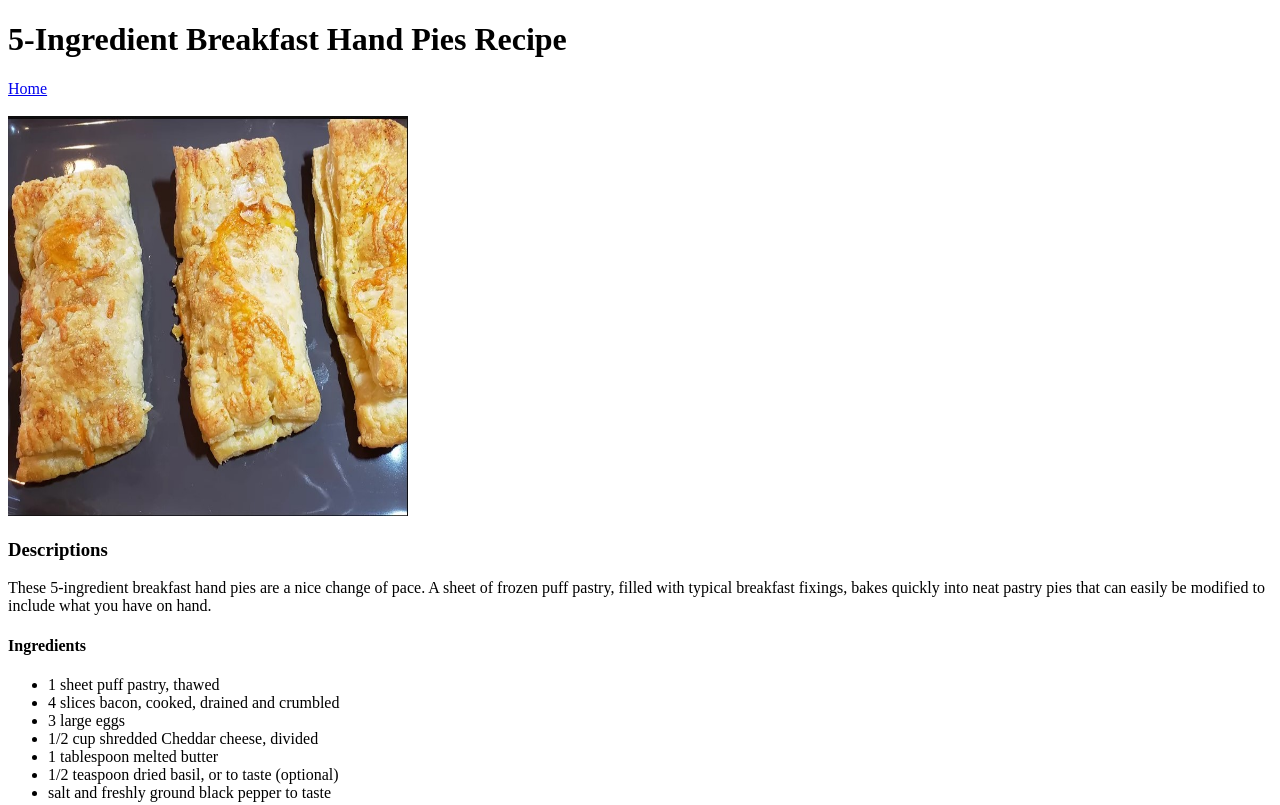
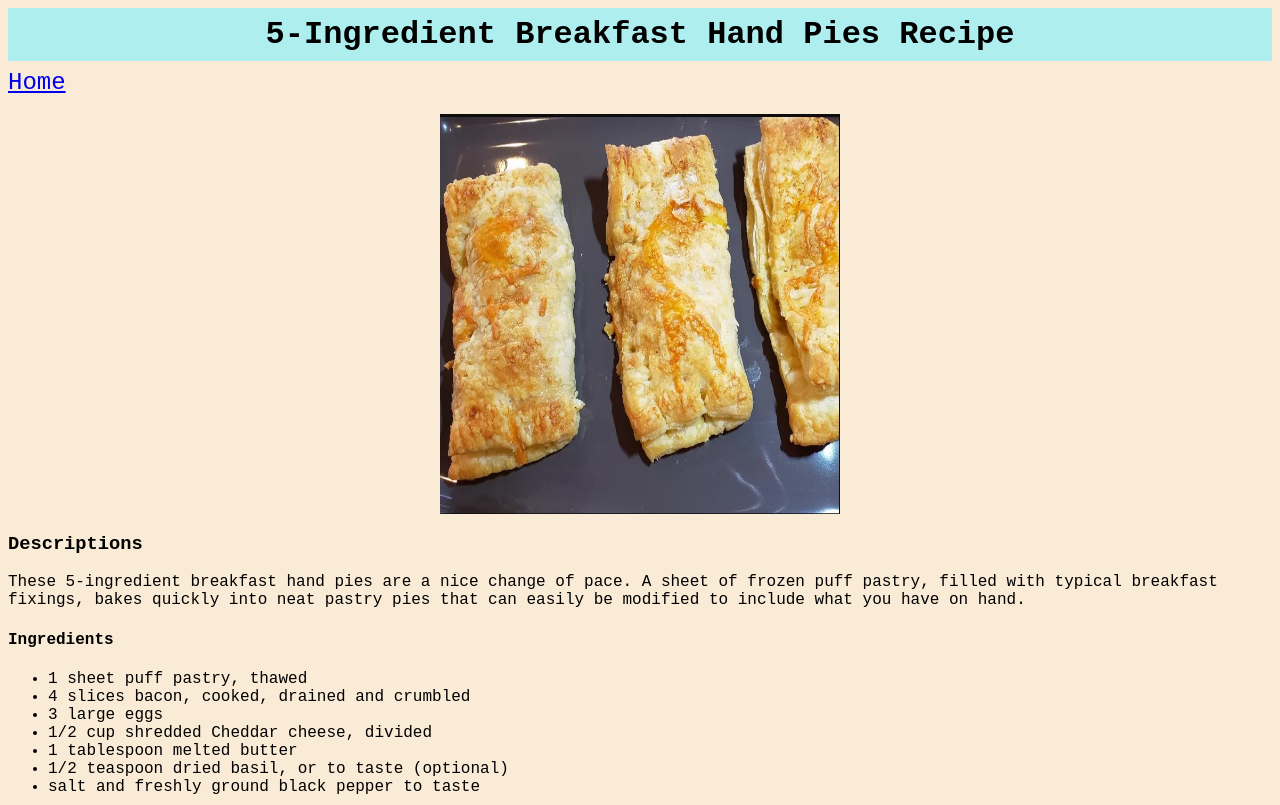
Before and after one commit to oladotunhero/odin-recipes, a plain HTML site: page recipes/breakfast_hand_pies.html in a window 1280 px wide. Shown: the top 805 px of the page. Drawn offline with Linux system fonts and the light colour scheme.

Commit message:
added the link to the style file to other html files

```diff
--- a/recipes/breakfast_hand_pies.html
+++ b/recipes/breakfast_hand_pies.html
@@ -4,10 +4,11 @@
     <meta charset="UTF-8">
     <meta name="viewport" content="width=device-width, initial-scale=1.0">
     <title>5-Ingredient Breakfast Hand Pies</title>
+    <link rel="stylesheet" href="../style.css">
 </head>
 <body>
     <h1>5-Ingredient Breakfast Hand Pies Recipe</h1>
-    <a href="../index.html">Home</a>
+    <a class="home-link" href="../index.html">Home</a>
     <br>
     <br>
     <img src="../images/5-Ingredient Breakfast Hand Pies.jpg" alt="an image of a 5-ingredient breakfast hand pies meal" height="400" width="400">
--- a/style.css
+++ b/style.css
@@ -0,0 +1,26 @@
+* {
+    background-color: antiquewhite;
+    font-family: 'Courier New', Courier, monospace;
+}
+
+h1 {
+    margin: 8px auto;
+    text-align: center;
+    background-color: paleturquoise;
+    font-weight: bold;
+    padding: 8px;
+}
+
+a:hover {
+    color: red;
+}
+
+.home-link {
+     border: black;
+     font-size: 24px;
+}
+
+img {
+    display: block;
+    margin: 0 auto;
+}
```
Also changed, not shown: index.html (+2 -2 lines), recipes/pork_stir_fry.html (+2 -1 lines), recipes/scrambled_hot_dogs_and_eggs.html (+2 -1 lines).
